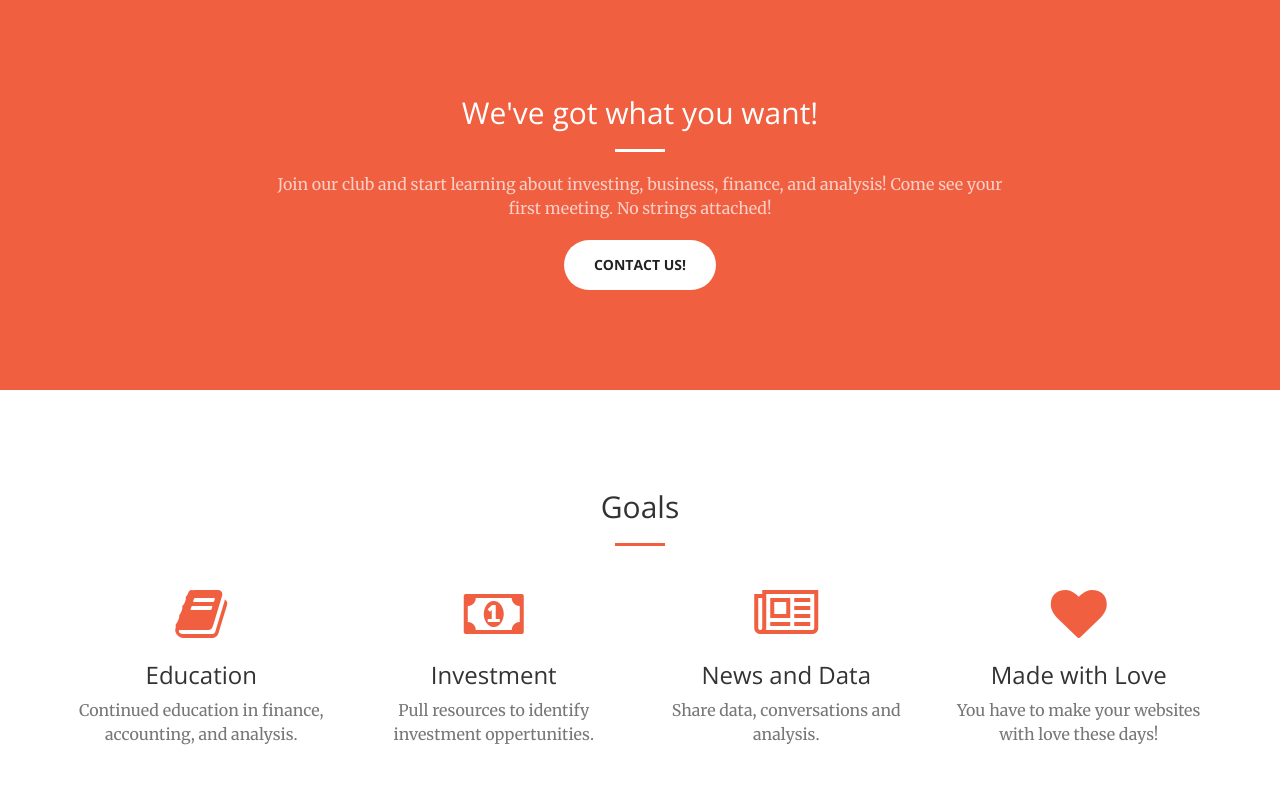
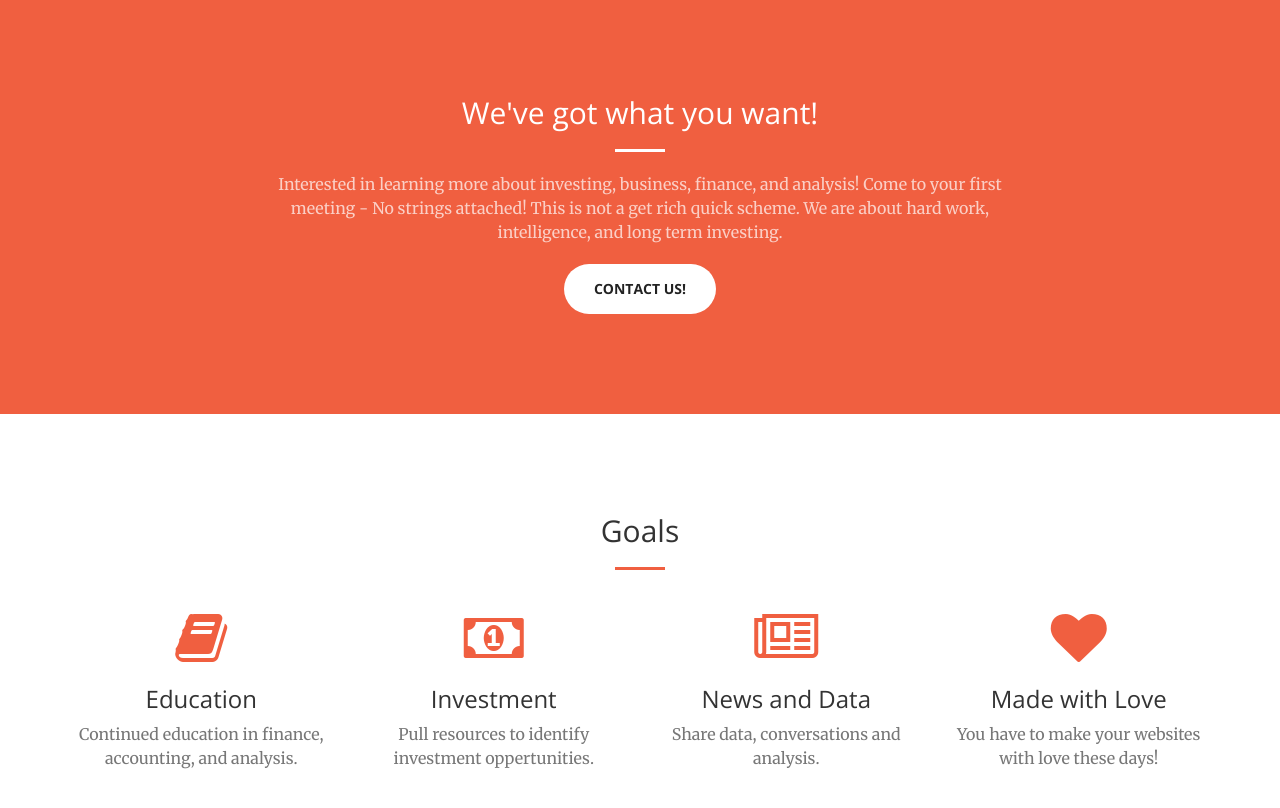
Before and after one commit to CyIC/cyic_web, a Jekyll site: the page built from index.html, in a window 1280 px wide and 900 px high, scrolled down 818 px, cut to the strip 86-894 px from the top of the window. Built offline with Jekyll 4.4.1, drawn with Linux system fonts in a browser that asks for light colours; some of the changed text lies outside the part shown.

```diff
--- a/_includes/call-to-action.html
+++ b/_includes/call-to-action.html
@@ -4,8 +4,8 @@
             <div class="col-lg-8 col-lg-offset-2 text-center">
                 <h2 class="section-heading">We've got what you want!</h2>
                 <hr class="light">
-                <p class="text-faded">Join our club and start learning about investing, business, finance, and analysis! Come see your first meeting. No strings attached!</p>
-                <a href="#" class="btn btn-default btn-xl">Contact Us!</a>
+                <p class="text-faded">Interested in learning more about investing, business, finance, and analysis! Come to your first meeting - No strings attached! This is not a get rich quick scheme. We are about hard work, intelligence, and long term investing.</p>
+                <a href="#contact" class="btn btn-default btn-xl page-scroll">Contact Us!</a>
             </div>
         </div>
     </div>
--- a/_includes/contact.html
+++ b/_includes/contact.html
@@ -26,4 +26,9 @@
         </div>
 
     </div>
+    <div class="row">
+        <div class="footer text-center">
+            <p>&copy; 2021 Cypress Investment Club</p>
+        </div>
+    </div>
 </section>
--- a/_includes/nav.html
+++ b/_includes/nav.html
@@ -21,10 +21,10 @@
                     <a class="page-scroll" href="https://thecyic.atlassian.net/wiki">Wiki</a>
                 </li>
                 <li>
-                    <a class="page-scroll" href="#services">Services</a>
+                    <a class="page-scroll" href="#services">Goals</a>
                 </li>
                 <li>
-                    <a class="page-scroll" href="#portfolio">Portfolio</a>
+                    <a class="page-scroll" href="#portfolio">Services</a>
                 </li>
                 <li>
                     <a class="page-scroll" href="#contact">Contact</a>
--- a/_includes/portfolio.html
+++ b/_includes/portfolio.html
@@ -47,15 +47,15 @@
                 </a>
             </div>
             <div class="col-lg-4 col-sm-6">
-                <a href="#" class="portfolio-box">
+                <a href="./principals.html" class="portfolio-box">
                     <img src="img/portfolio/4.jpg" class="img-responsive" alt="">
                     <div class="portfolio-box-caption">
                         <div class="portfolio-box-caption-content">
                             <div class="project-category text-faded">
-                                Category
+                                Partnership
                             </div>
                             <div class="project-name">
-                                Project Name
+                                Principals & Values
                             </div>
                         </div>
                     </div>
--- a/img/portfolio/class.txt
+++ b/img/portfolio/class.txt
@@ -6,3 +6,6 @@ Photo by <a href="https://unsplash.com/@shots_of_aspartame?utm_source=unsplash&u
 
 Meetings -
 Photo by <a href="https://unsplash.com/@dylandgillis?utm_source=unsplash&utm_medium=referral&utm_content=creditCopyText">Dylan Gillis</a> on <a href="https://unsplash.com/s/photos/stocks?utm_source=unsplash&utm_medium=referral&utm_content=creditCopyText">Unsplash</a>
+
+Principals & Values
+Photo by <a href="https://unsplash.com/@goian?utm_source=unsplash&utm_medium=referral&utm_content=creditCopyText">Ian Schneider</a> on <a href="https://unsplash.com/s/photos/values?utm_source=unsplash&utm_medium=referral&utm_content=creditCopyText">Unsplash</a>
```
Also changed, not shown: img/portfolio/4.jpg.
